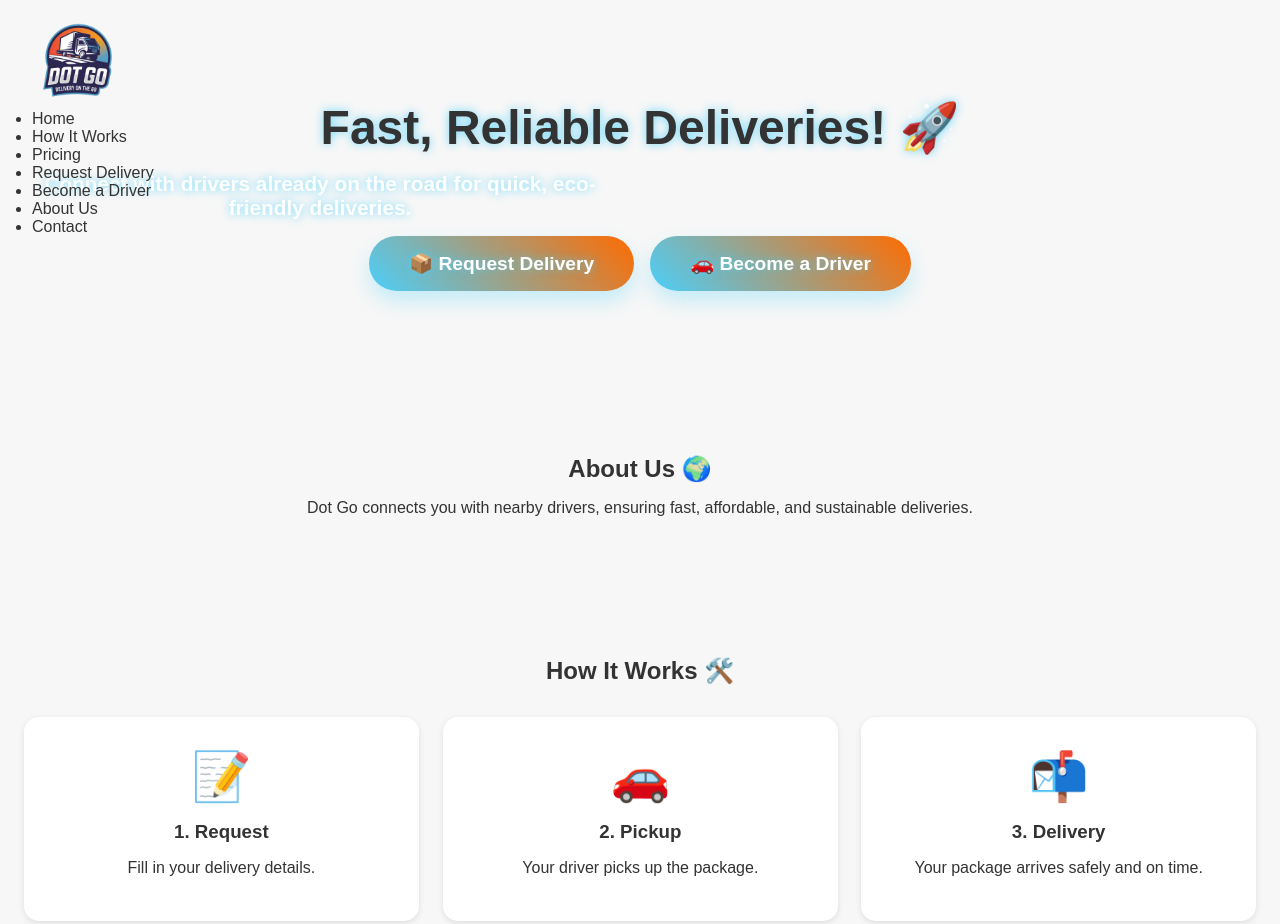
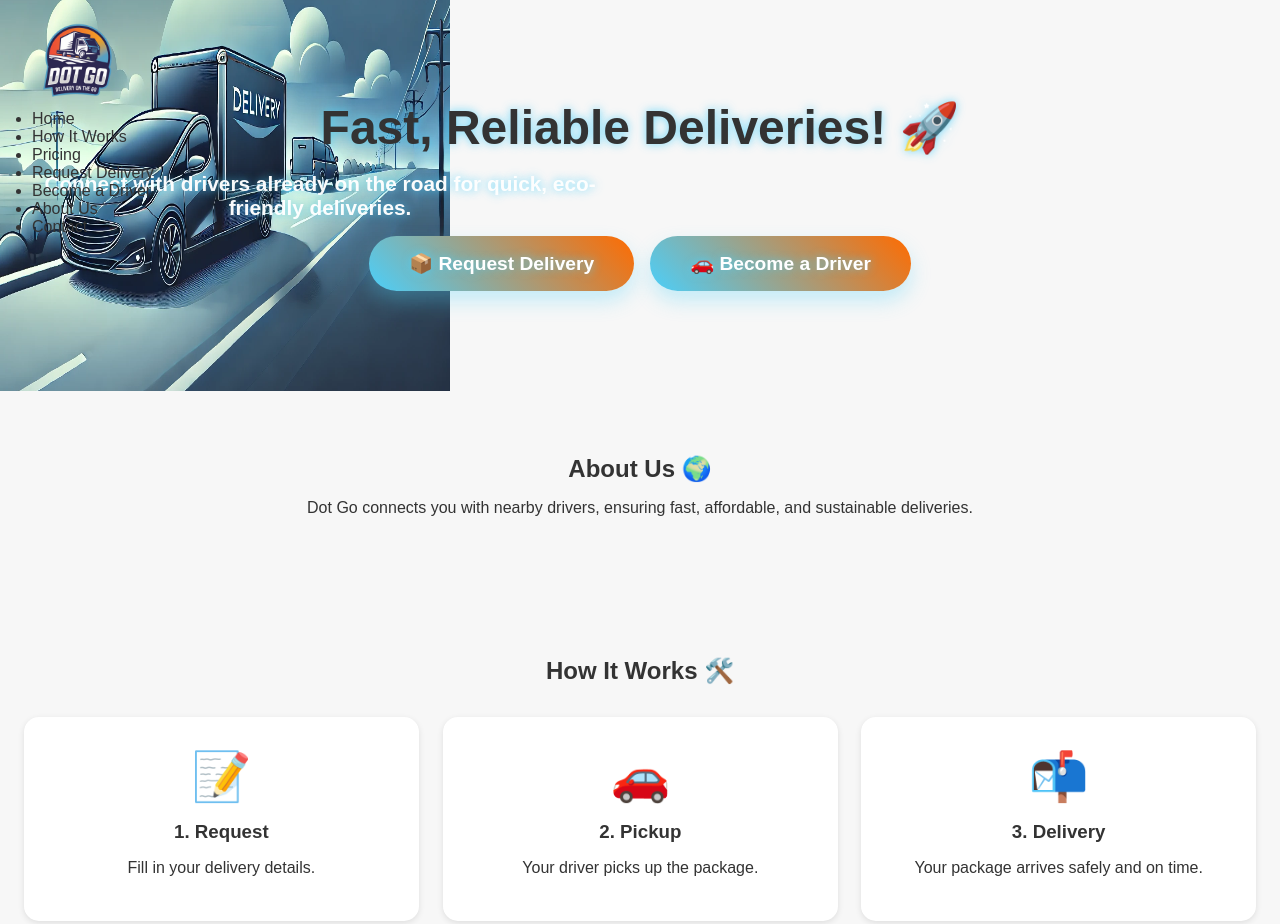
Before and after one commit to TOO-MELLOW/dotgo, a plain HTML site: page index.html in a window 1280 px wide. Shown: the top 924 px of the page. Drawn offline with nearby package versions, Linux system fonts and the light colour scheme; a web font is replaced by a local one.

Commit message:
Update index.html

```diff
--- a/index.html
+++ b/index.html
@@ -101,7 +101,7 @@ header {
 }
 
 .hero {
-    background: url('images/bg.png');
+    background: url('bg.png');
 background-size: 600px 580px; /* Ensure the whole image is displayed */
     background-position: -150px center; /* Center the image */
     background-repeat: no-repeat; /* Prevent image from repeating */
```
